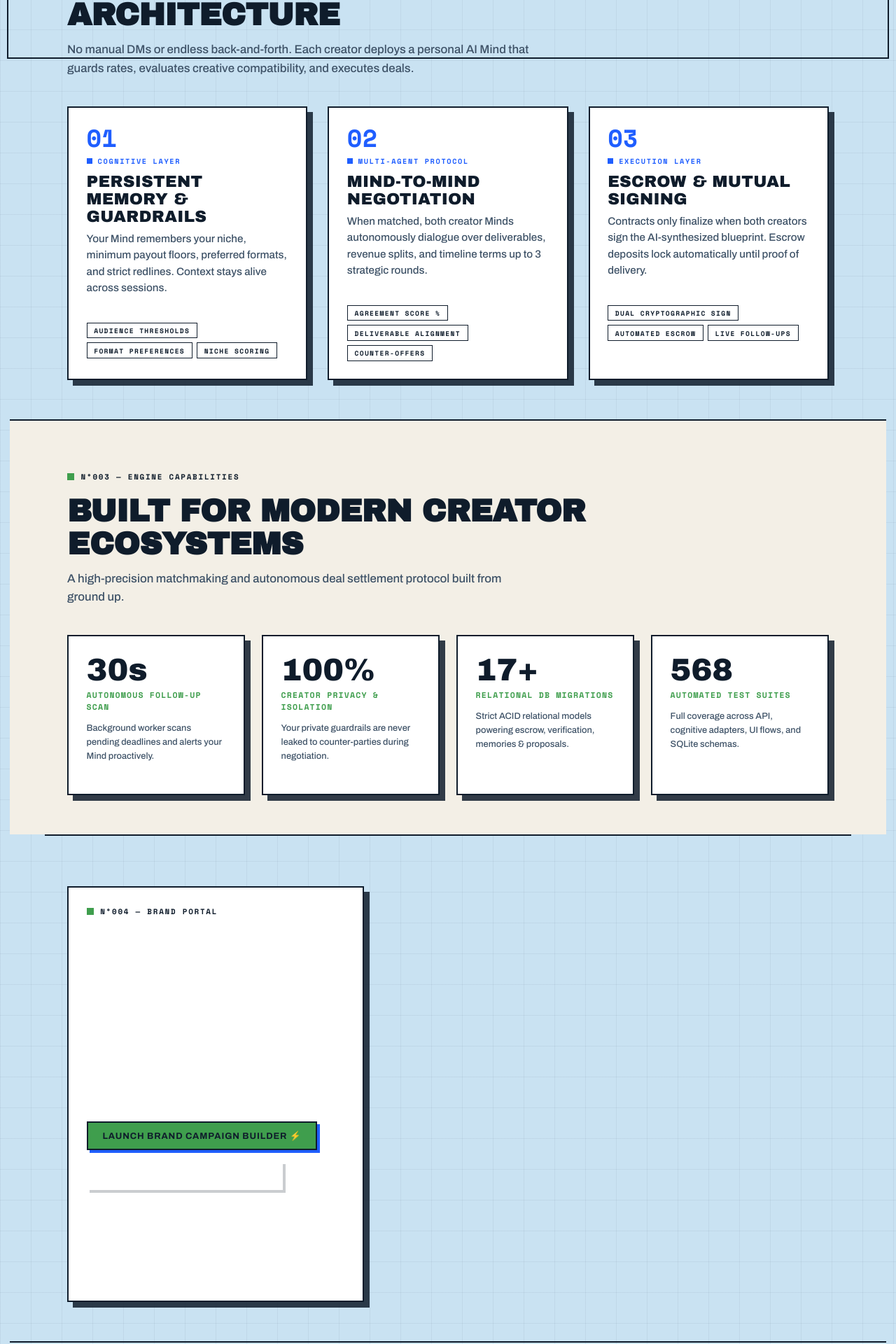
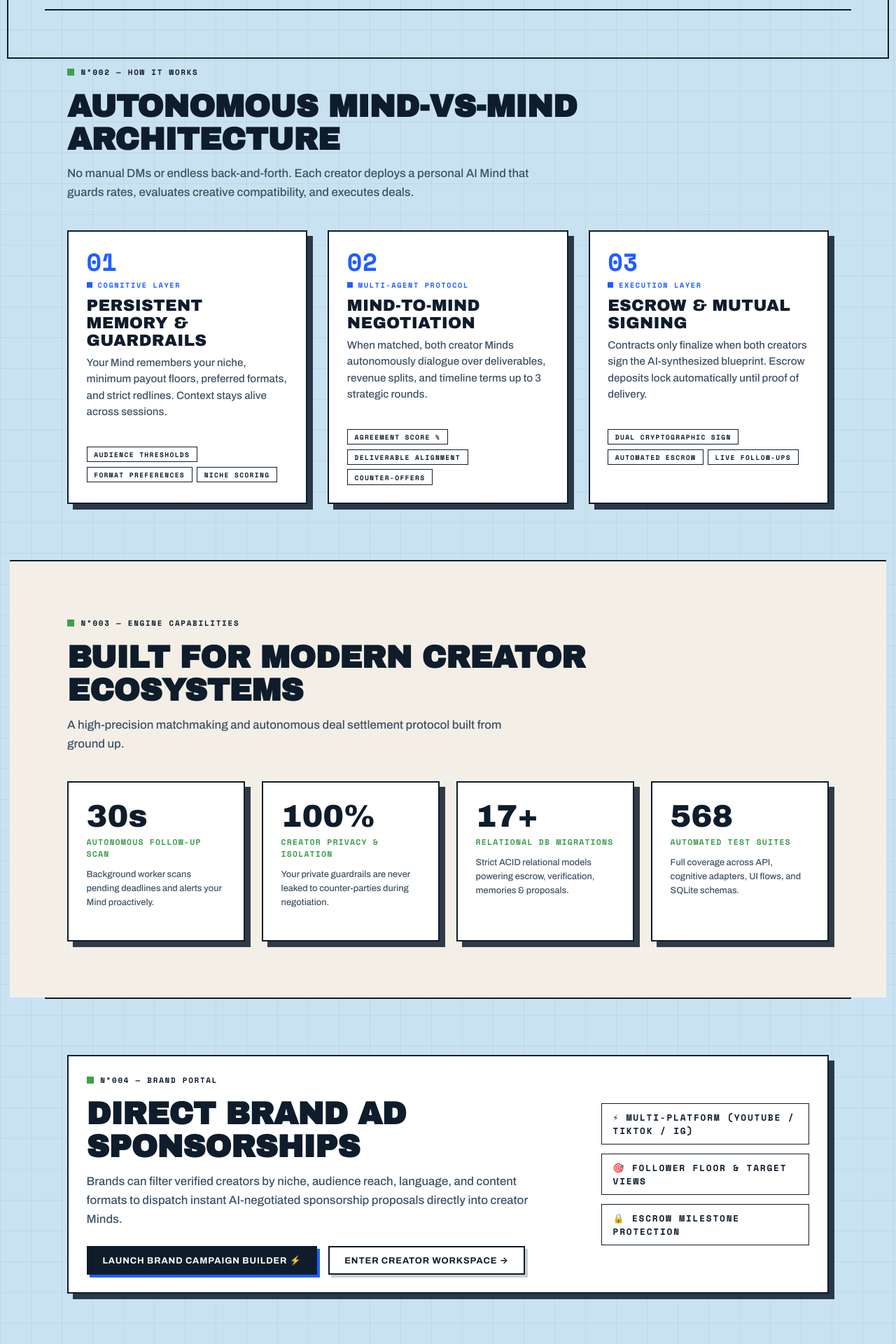
Before and after one commit to samixrd/LINKUP, a React (Vite) app in the folder apps/web/: page / in a window 1280 px wide. Shown: the part 706-2626 px from the top of the page at 70% size. Built offline with nearby package versions, Linux system fonts and the light colour scheme; no server answers.

Commit message:
fix: polish landing section heights, card widths and brand banner styling

```diff
--- a/apps/web/src/App.tsx
+++ b/apps/web/src/App.tsx
@@ -281,28 +281,28 @@ export default function App() {
 
         {/* SECTION 4: BRAND & SPONSORSHIP DISCOVERY */}
         <section className="landing-section">
-          <div className="landing-brand-banner card">
+          <div className="card landing-brand-banner">
             <div className="landing-brand-content">
               <p className="hero-kicker">N°004 — Brand Portal</p>
-              <h2 className="landing-section-title" style={{ color: 'var(--paper)' }}>
+              <h2 className="landing-section-title">
                 Direct Brand Ad Sponsorships
               </h2>
-              <p style={{ color: 'var(--paper)', opacity: 0.9, lineHeight: 1.6, maxWidth: '38rem', marginTop: '0.5rem', fontSize: '0.95rem' }}>
-                Brands can filter creators by niche, audience reach, language, and content formats to dispatch instant AI-negotiated sponsorship proposals directly into creator Minds.
+              <p className="landing-section-sub">
+                Brands can filter verified creators by niche, audience reach, language, and content formats to dispatch instant AI-negotiated sponsorship proposals directly into creator Minds.
               </p>
               <div style={{ marginTop: '1.5rem', display: 'flex', gap: '1rem', flexWrap: 'wrap' }}>
-                <a className="btn btn-primary" href="/brand" style={{ background: 'var(--green)', color: 'var(--ink)' }}>
+                <a className="btn btn-primary" href="/brand">
                   Launch Brand Campaign Builder ⚡
                 </a>
-                <a className="btn btn-ghost" href="/mind" style={{ color: 'var(--paper)', borderColor: 'var(--paper)' }}>
+                <a className="btn btn-ghost" href="/mind">
                   Enter Creator Workspace →
                 </a>
               </div>
             </div>
             <div className="landing-brand-badges">
-              <div className="badge" style={{ background: 'rgba(255,255,255,0.15)', color: '#fff', border: '1px solid rgba(255,255,255,0.3)' }}>YouTube & TikTok</div>
-              <div className="badge" style={{ background: 'rgba(255,255,255,0.15)', color: '#fff', border: '1px solid rgba(255,255,255,0.3)' }}>Target CPM & Budgets</div>
-              <div className="badge" style={{ background: 'rgba(255,255,255,0.15)', color: '#fff', border: '1px solid rgba(255,255,255,0.3)' }}>Escrow Milestone Protection</div>
+              <div className="badge" style={{ padding: '0.6rem 1rem', fontSize: '0.8rem' }}>⚡ Multi-Platform (YouTube / TikTok / IG)</div>
+              <div className="badge" style={{ padding: '0.6rem 1rem', fontSize: '0.8rem' }}>🎯 Follower Floor & Target Views</div>
+              <div className="badge" style={{ padding: '0.6rem 1rem', fontSize: '0.8rem' }}>🔒 Escrow Milestone Protection</div>
             </div>
           </div>
         </section>
--- a/apps/web/src/index.css
+++ b/apps/web/src/index.css
@@ -209,15 +209,16 @@ body::after {
 }
 
 .hero {
-  flex: 1;
   width: 100%;
   max-width: 72rem;
+  min-height: calc(90vh - 80px);
   margin: 0 auto;
   display: grid;
   grid-template-columns: 1.1fr 0.9fr;
-  gap: 3rem;
-  align-items: center;
-  padding: 3rem 2rem 3.5rem;
+  gap: 3.5rem;
+  align-items: center;
+  padding: 3rem 2rem 5rem;
+  box-sizing: border-box;
 }
 
 .hero-kicker {
@@ -352,8 +353,9 @@ body::after {
   width: 100%;
   max-width: 72rem;
   margin: 0 auto;
-  padding: 4.5rem 2rem 3.5rem;
+  padding: 5rem 2rem;
   border-top: 2px solid var(--ink);
+  box-sizing: border-box;
 }
 
 .landing-section--alt {
@@ -397,6 +399,8 @@ body::after {
   flex-direction: column;
   padding: 1.8rem;
   background: var(--paper);
+  width: 100% !important;
+  max-width: 100% !important;
 }
 
 .landing-card-num {
@@ -427,6 +431,8 @@ body::after {
   border: 2px solid var(--ink);
   display: flex;
   flex-direction: column;
+  width: 100% !important;
+  max-width: 100% !important;
 }
 
 .landing-stat-val {
@@ -448,28 +454,29 @@ body::after {
 }
 
 .landing-brand-banner {
-  background: var(--ink);
-  color: var(--paper);
-  border: 2px solid var(--ink);
-  box-shadow: 6px 6px 0 var(--accent);
+  background: var(--paper);
+  color: var(--ink);
+  border: 2px solid var(--ink);
+  box-shadow: 6px 6px 0 var(--ink);
   padding: 3rem 2.5rem;
-  display: flex;
-  justify-content: space-between;
+  display: grid;
+  grid-template-columns: 1.4fr 0.6fr;
   align-items: center;
   gap: 2.5rem;
-  flex-wrap: wrap;
+  width: 100% !important;
+  max-width: 100% !important;
+  box-sizing: border-box;
 }
 
 .landing-brand-content {
-  flex: 1;
-  min-width: 18rem;
+  display: flex;
+  flex-direction: column;
 }
 
 .landing-brand-badges {
   display: flex;
   flex-direction: column;
   gap: 0.8rem;
-  min-width: 15rem;
 }
 
 @media (max-width: 768px) {
```
